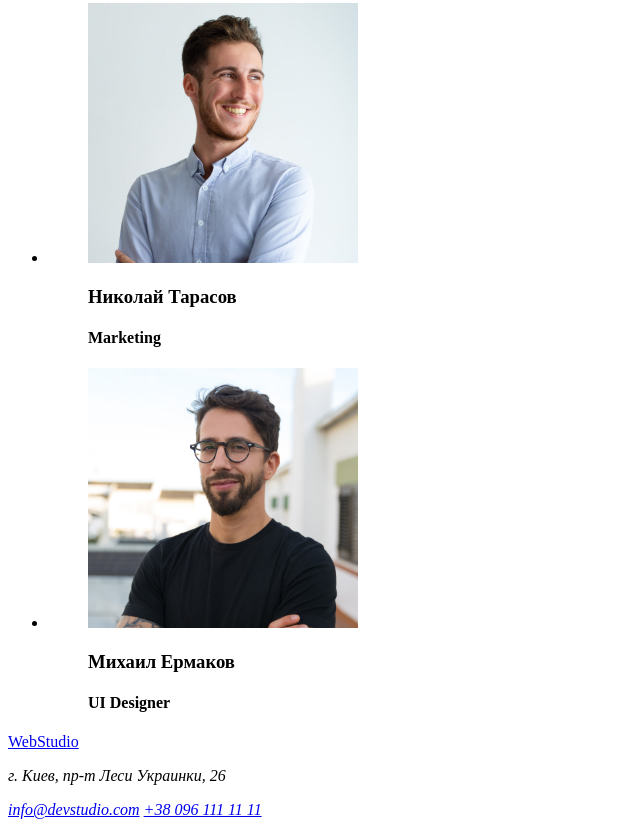
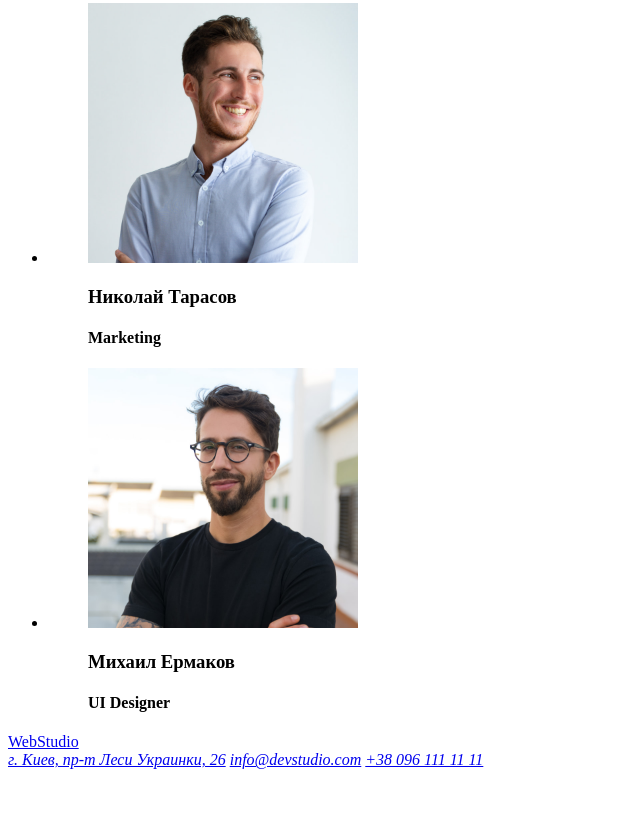
Before and after one commit to akliuzhyn/goit-markup-hw-01, a plain HTML site: page index.html in a window 1280 px wide. Shown: the part 1735-2562 px from the top of the page, without its empty margins (0-640 px from the left). After the commit the page ends 2512 px from the top, so only its background shows below. Drawn offline with Linux system fonts and the light colour scheme.

Commit message:
Added change to tag address

```diff
--- a/index.html
+++ b/index.html
@@ -96,7 +96,8 @@
     <footer>
         <a href="#">WebStudio</a>
         <address>
-            <p>г. Киев, пр-т Леси Украинки, 26</p>
+            <a href="https://goo.gl/maps/UJTcsnS1uJufz2Cb6" target="_blank" rel="noopener noreferrer">г.
+                Киев, пр-т Леси Украинки, 26</a>
             <a href="mailto:info@devstudio.com">info@devstudio.com</a>
             <a href="tel:+380961111111">+38 096 111 11 11</a>
         </address>
```
